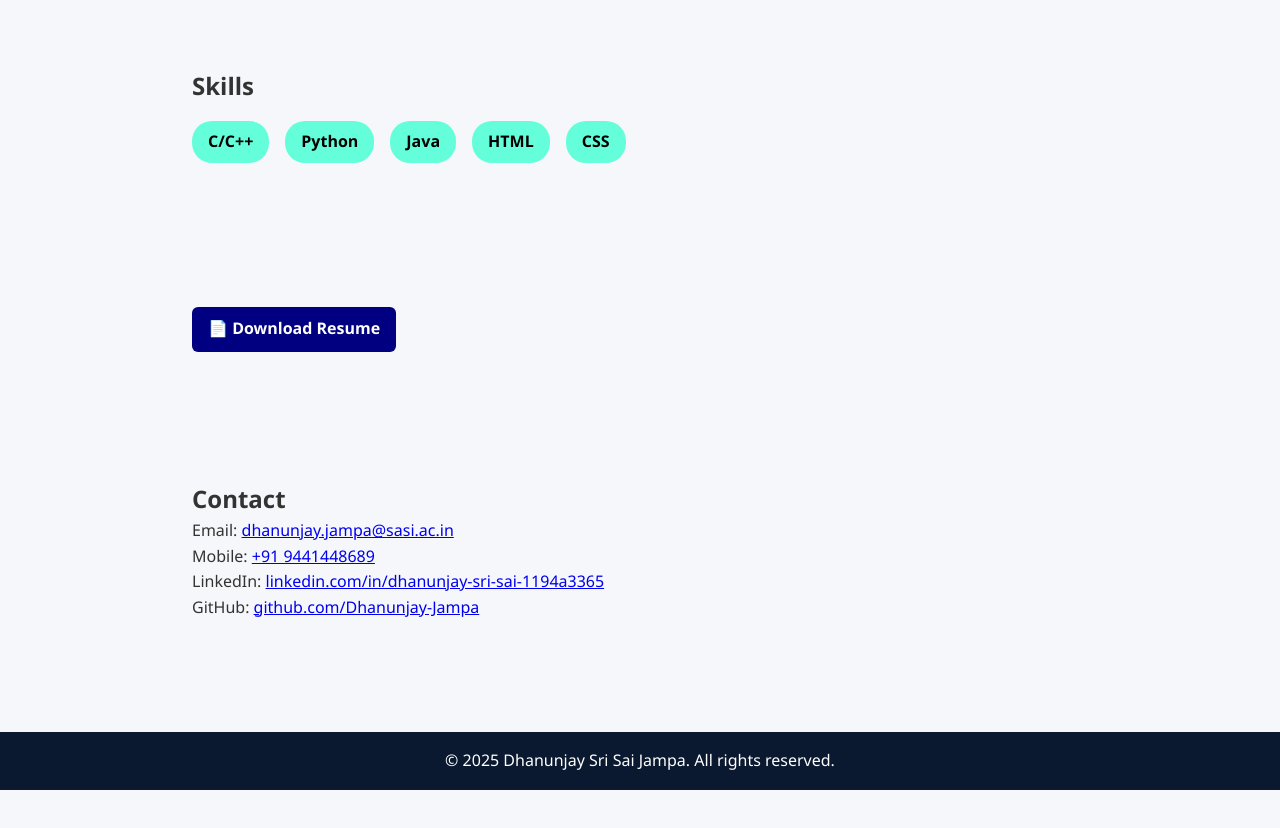
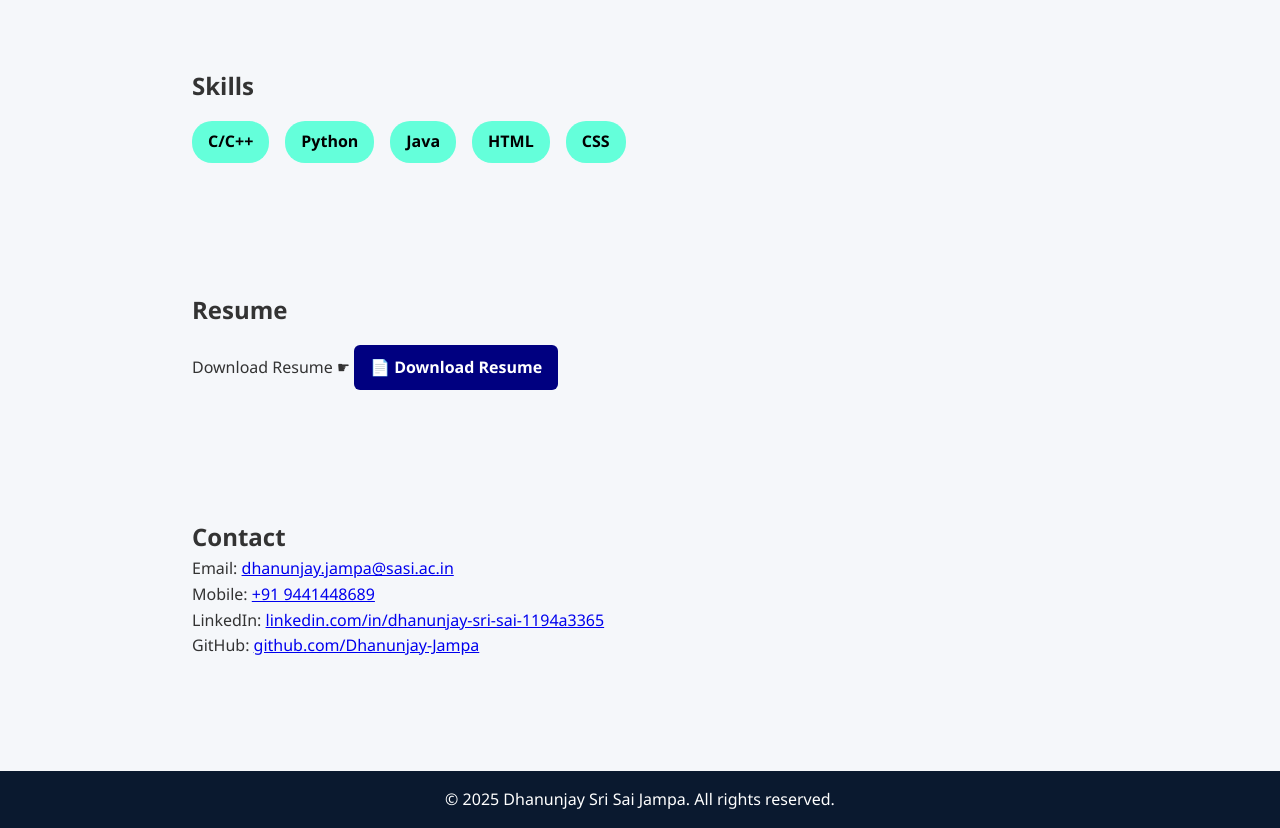
Before and after one commit to Dhanunjay-Jampa/MyPortFolio, a plain HTML site: page index.html in a window 1280 px wide. Shown: the part 1688-2516 px from the top of the page. Before the commit the page ends 2478 px from the top, so only its background shows below. Drawn offline with Linux system fonts and the light colour scheme; a script that the page names is missing.

Commit message:
index.html

```diff
--- a/index.html
+++ b/index.html
@@ -69,8 +69,9 @@
     </ul>
   </section>
 
-  <section>
-    <a href="Dhanunjay_Resume.pdf" download class="resume-button">📄 Download Resume</a>
+  <section id="Download Resume">
+    <h2>Resume</h2>
+    <p> Download Resume &#9755 <a href="Dhanunjay_Resume.pdf" download class="resume-button">📄 Download Resume</a></p>
   </section>
 
   <section id="contact">
```
